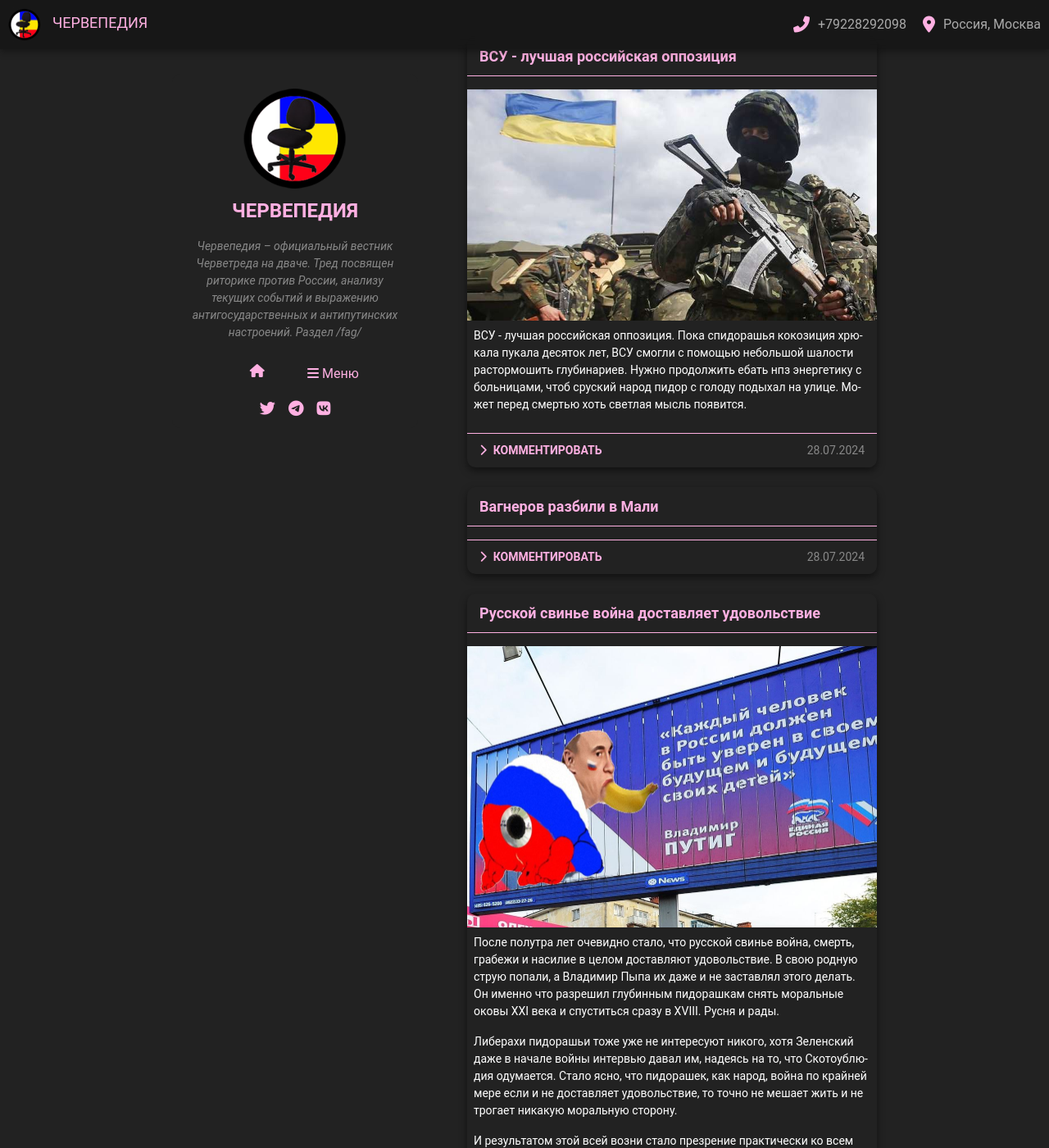
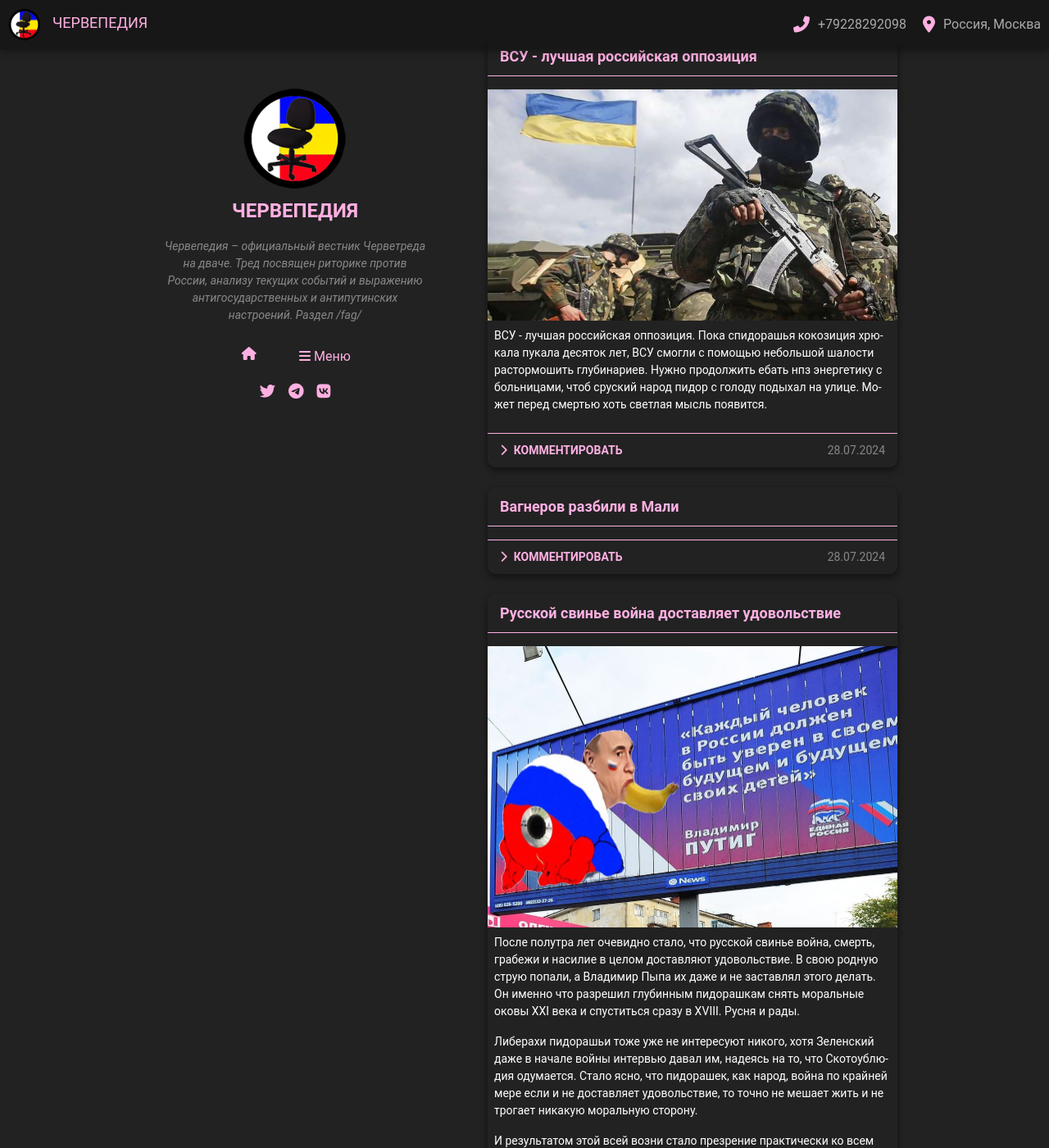
Before and after one commit to chervepedia/chervepedia.github.io, a Jekyll site: the page built from index.html, in a window 1280 px wide and 1400 px high. Shown: the whole window at 82% size. Built offline with Jekyll 4.4.1, drawn with Linux system fonts in a browser that asks for light colours; a script that is not in the unit is left out; the list of posts is cut into pages by our own code; comment, search, counter and statistics services are not loaded.

Commit message:
Update style.css

```diff
--- a/assets/css/style.css
+++ b/assets/css/style.css
@@ -219,10 +219,14 @@
 max-width: 500px;
 }
 
+/* Стили для изображения поста */
 .post-image-wrapper img {
-    width: 100%;
-    display: block;
-    border-radius: 0; /* Если нужнв закругления */
+    max-width: 100%; /* Ограничивает ширину изображения размером контейнера */
+    max-height: 100%; /* Ограничивает высоту изображения размером контейнера */
+    width: auto; /* Автоматическая ширина, сохраняет пропорции */
+    height: auto; /* Автоматическая высота, сохраняет пропорции */
+    object-fit: contain; /* Сохраняет пропорции изображения и не обрезает его */
+    display: block; /* Убирает возможные пробелы вокруг изображения */
 }
 
 /* Содержимое поста */
@@ -308,7 +312,7 @@
     position: sticky;
     top: 20px;
     width: 100%;
-    max-width: 300px; /* Ширина сайдбара */
+    max-width: 350px; /* Ширина сайдбара */
     margin-right: 45px;
     border-radius: 10px; /* Закругление углов */
 }
@@ -495,7 +499,7 @@
         margin-top: 45px;
         top: 0;
         width: 100%;
-        max-width: 300px; /* Ширина сайдбара */
+        max-width: 350px; /* Ширина сайдбара */
     }
 
     .content {
```
